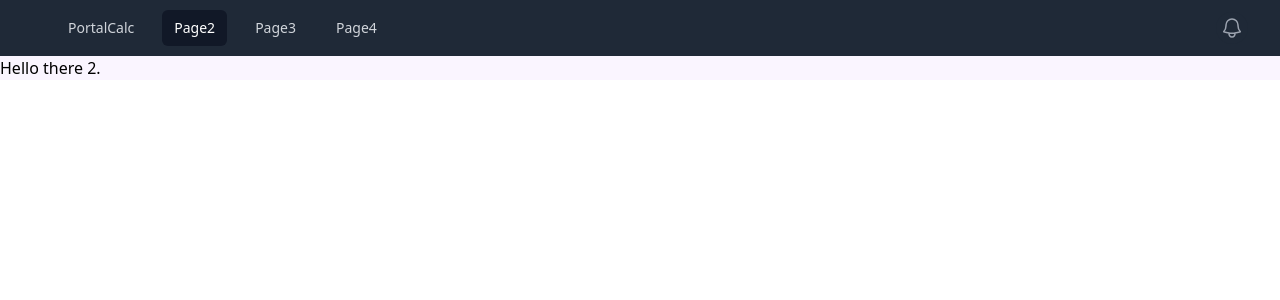
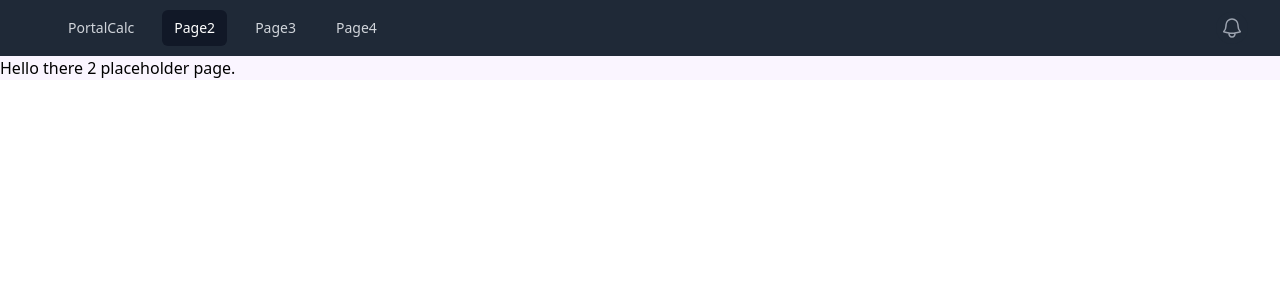
Before and after one commit to Berodtm/minecraft-apps, a React (Vite) app: page /minecraft-apps/Page2 in a window 1280 px wide. Shown: the top 300 px of the page. Built offline with nearby package versions, Linux system fonts and the light colour scheme.

Commit message:
tweaked placeholder pages

```diff
--- a/src/pages/Page2.jsx
+++ b/src/pages/Page2.jsx
@@ -1,3 +1,3 @@
 export default function() {
-    return <h1>Hello there 2.</h1>
+    return <h1>Hello there 2 placeholder page.</h1>
 }
--- a/src/pages/Page3.jsx
+++ b/src/pages/Page3.jsx
@@ -1,3 +1,3 @@
 export default function() {
-    return <h1>Hello there 3.</h1>
+    return <h1>Hello there 3 placeholder page.</h1>
 }
--- a/src/pages/Page4.jsx
+++ b/src/pages/Page4.jsx
@@ -1,3 +1,3 @@
 export default function() {
-    return <h1>Hello there 4.</h1>
+    return <h1>Hello there 4 placeholder page.</h1>
 }
```
